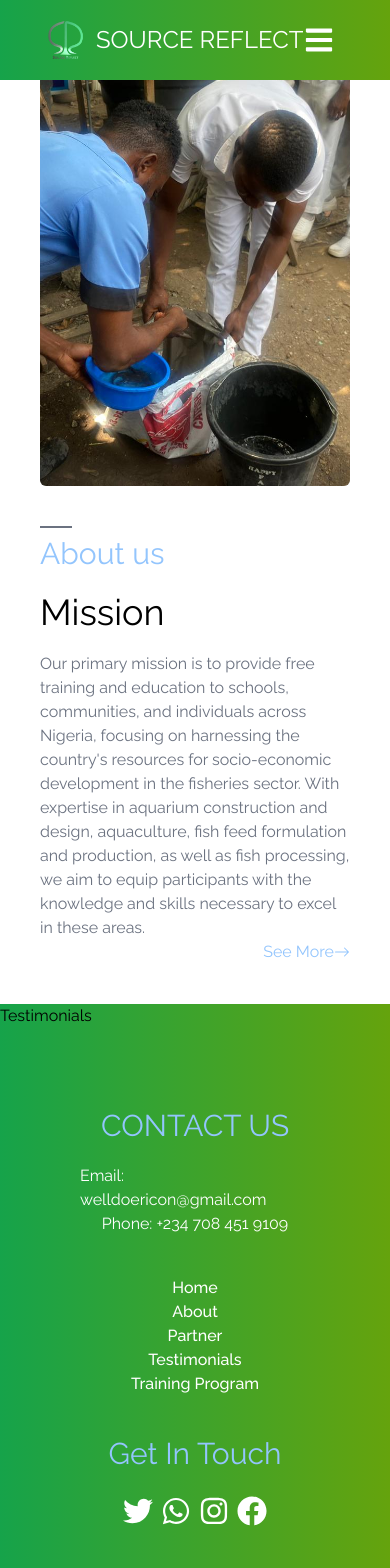
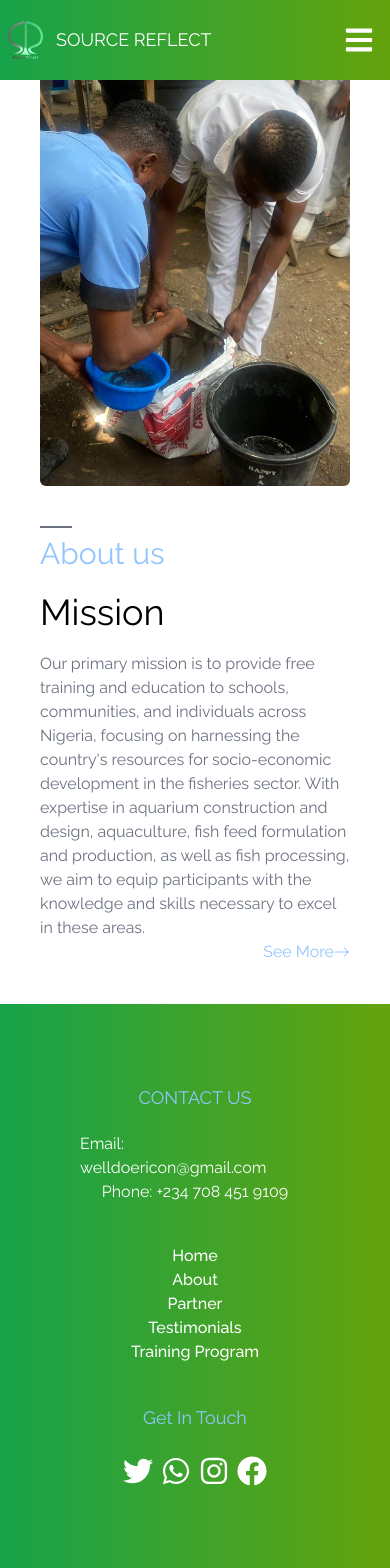
Before and after one commit to blessingsmart/sourcereflect1, a React (Create React App) app: page /AboutMain in a window 390 px wide. Shown: the top 1568 px of the page. Built offline with nearby package versions, Linux system fonts and the light colour scheme.

Commit message:
modified:   src/App.js 	modified:   src/components/Contact.jsx 	modified:   src/components/Home.jsx 	modified:   src/components/NavBar.jsx

```diff
--- a/src/App.js
+++ b/src/App.js
@@ -3,7 +3,6 @@ import {About} from "./components/About"
 import { Home } from "./components/Home";
 import { AboutMain } from "./Pages/AboutMain";
 import { Contact } from "./components/Contact";
-import { Testimonials } from "./components/Testimonials";
 import { BrowserRouter as Router, Route, Routes } from "react-router-dom";
 
 function App() {
@@ -16,7 +15,6 @@ function App() {
           <Route path="/AboutMain" element={<AboutMain />} />
         </Routes>
         <About />
-        <Testimonials />
         <Contact />
       </div>
     </Router>
--- a/src/components/Contact.jsx
+++ b/src/components/Contact.jsx
@@ -68,7 +68,7 @@ export const Contact = () => {
     <div className='bg-gradient-to-r from-green-600 to-lime-600 w-full'>
       <div className='flex flex-col items-center sm:flex-row p-20 text-white sm:justify-between'>
                   <div className='flex flex-col items-center'>
-                    <h1 className='text-3xl text-blue-300 pb-5'>CONTACT US</h1>
+                    <h1 className='md:text-3xl text-lg text-blue-300 pb-5'>CONTACT US</h1>
                     <p>Email: welldoericon@gmail.com</p>
                     <p>Phone: +234 708 451 9109</p>
                   </div>
@@ -81,7 +81,7 @@ export const Contact = () => {
                       ))}
                   </ul>
                   <div className='flex flex-col items-center mt-10'>
-                    <div className='text-3xl text-blue-300'>Get In Touch</div>
+                    <div className='md:text-3xl text-lg text-blue-300'>Get In Touch</div>
                         <ul className='flex justify-between items-center  pt-5'>
                           {social.map(({id, child, href}) => (
                             <li
--- a/src/components/Home.jsx
+++ b/src/components/Home.jsx
@@ -6,9 +6,9 @@ import heroImage1 from "../assets/heroImage1.png"
 
 export const Home = () => {
   return (
-    <div className='h-screen bg-gradient-to-r from-green-600 to-lime-600'>
+    <div className='h-full bg-gradient-to-r from-green-600 to-lime-600'>
 
-      <div className='max-w-screen-lg mx-auto flex flex-col items-center justify-center pt-5 md:flex-row md:gap-32'>
+      <div className='max-w-screen-lg md:mx-auto mx-10 flex flex-col items-center justify-center pt-5 md:flex-row md:gap-32'>
         <div className="flex flex-col justify-center h-full">
           <h2 className="text-4xl sm:text-6xl font-bold text-white mt-20 md:mt-0">
             Welcome to Sourcereflect
--- a/src/components/NavBar.jsx
+++ b/src/components/NavBar.jsx
@@ -33,10 +33,10 @@ const links = [
 ];
 
   return (
-    <div className='flex justify-between px-10 items-center w-full h-20 bg-gradient-to-r from-green-600 to-lime-600 fixed z-20'>
+    <div className='flex justify-between sm:px-10 items-center w-full h-20 bg-gradient-to-r from-green-600 to-lime-600 fixed z-20'>
       <div className='flex items-center'>
         <img src={logo} alt="mainlogo" className="w-12 h-12 mr-2" />
-        <h1 className='text-2xl text-white'>SOURCE REFLECT</h1>
+        <h1 className='text-lg md:text-2xl text-white'>SOURCE REFLECT</h1>
       </div>
       <ul className="hidden md:flex">
             {links.map(({id, link}) => (
```
